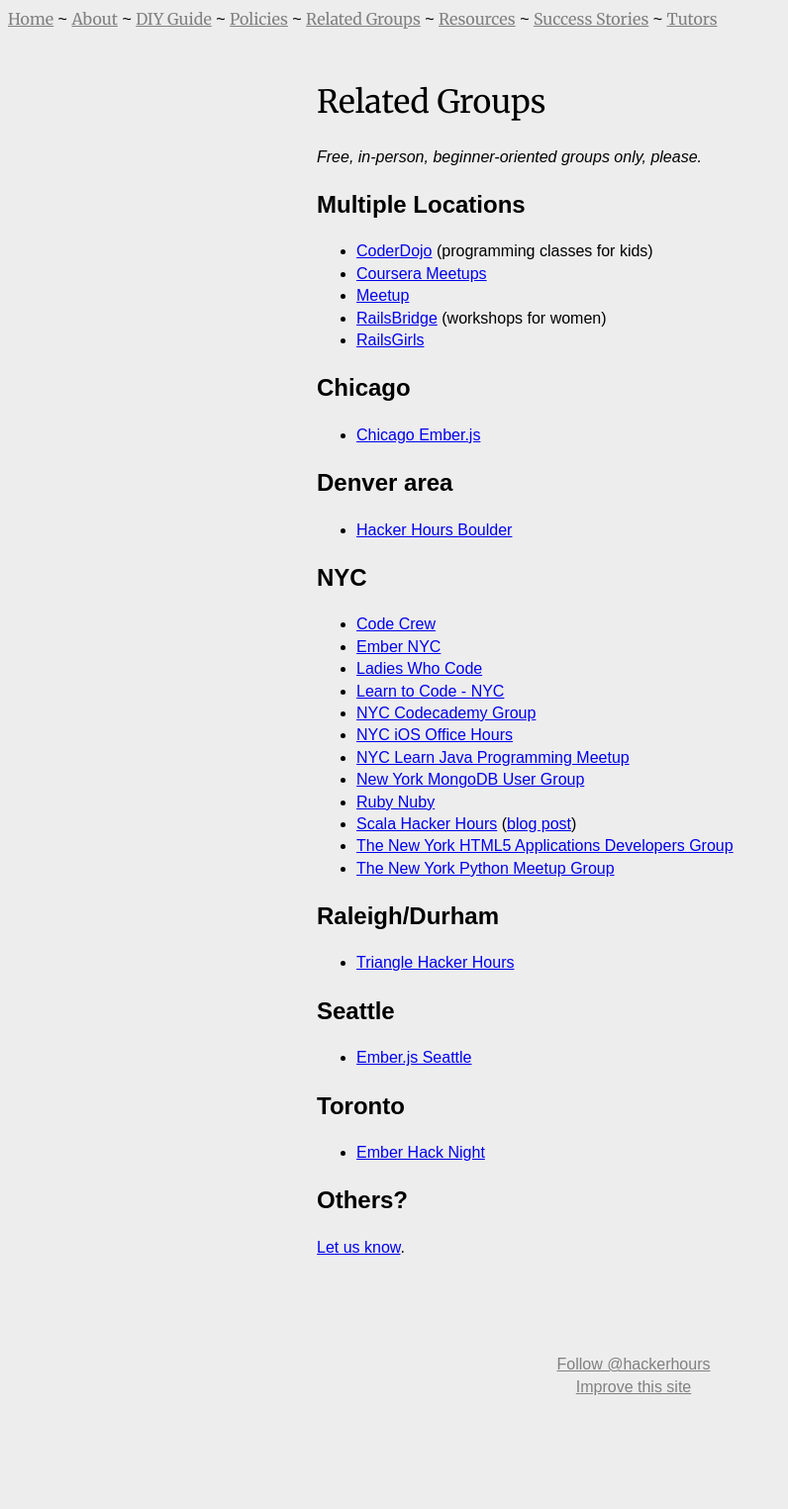
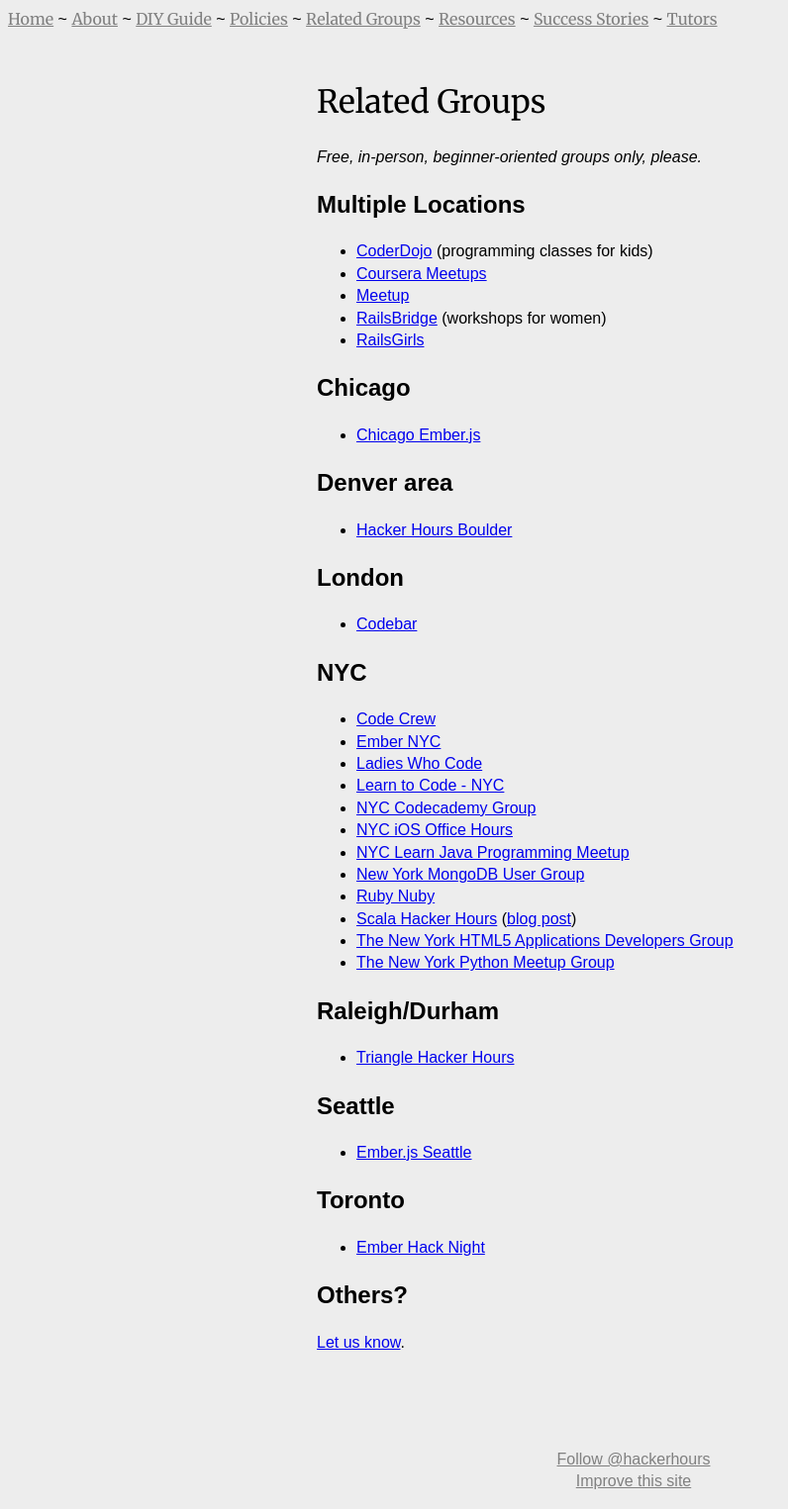
Before and after one commit to HackerHours/hackerhours.org, a Jekyll site: the page built from related-groups.md, in a window 1280 px wide. Shown: the whole page at 99% size, without its empty margins (0-796 px from the left). Built offline with Jekyll 4.4.1, drawn with Linux system fonts in a browser that asks for light colours; nearby versions of some CDN libraries; some web fonts are replaced; Markdown is read by kramdown in place of the engine named in the settings; comment, search, counter and statistics services are not loaded; before the commit the page ends 1429 px from its top, so only the background shows below that.

Commit message:
add codebar to related groups

```diff
--- a/related-groups.md
+++ b/related-groups.md
@@ -20,6 +20,10 @@
 ## Denver area
 
 * [Hacker Hours Boulder](http://www.meetup.com/Hacker-Hours-Boulder)
+
+## London
+
+* [Codebar](http://codebar.io)
 
 ## NYC
 
```
